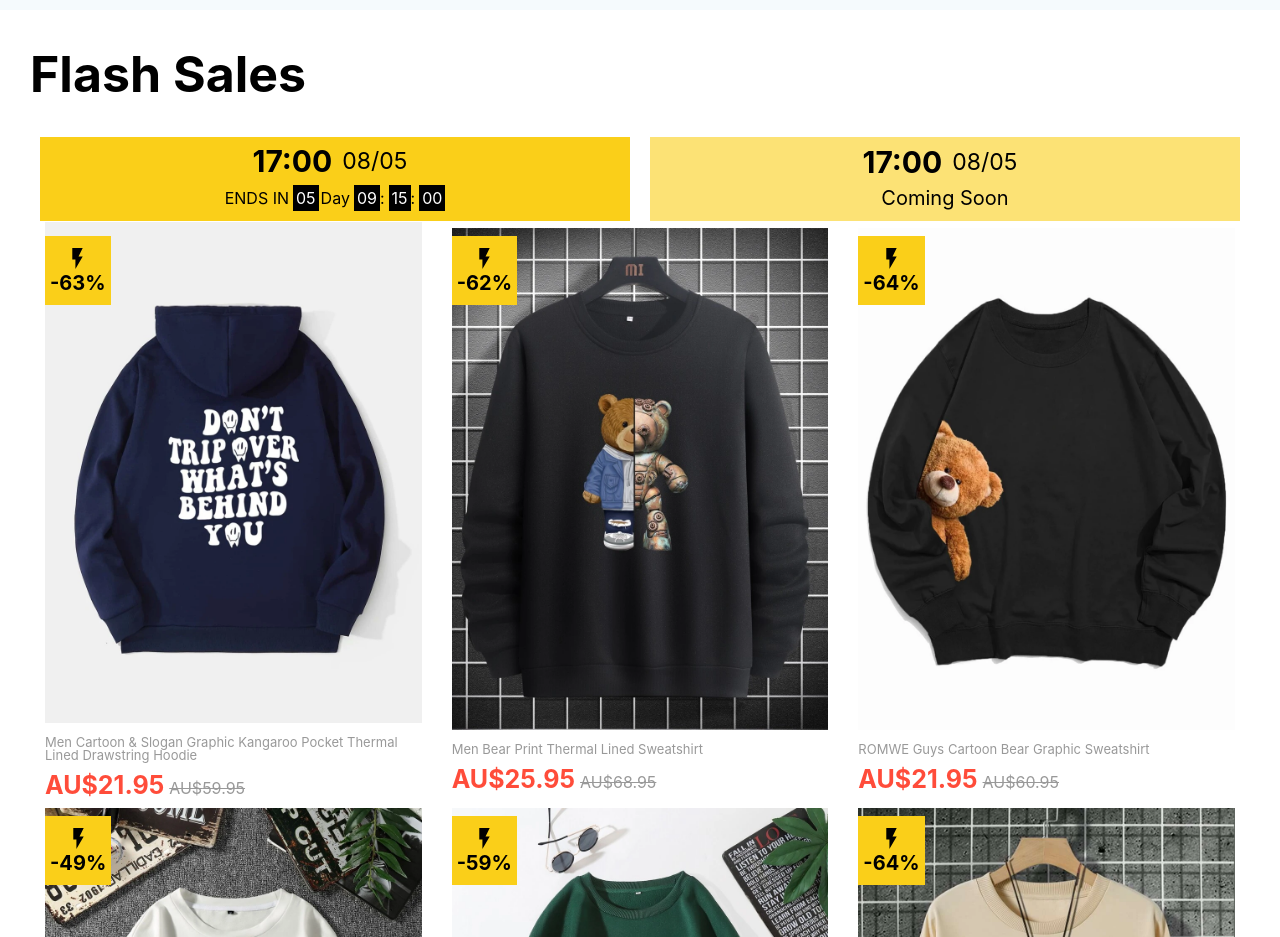
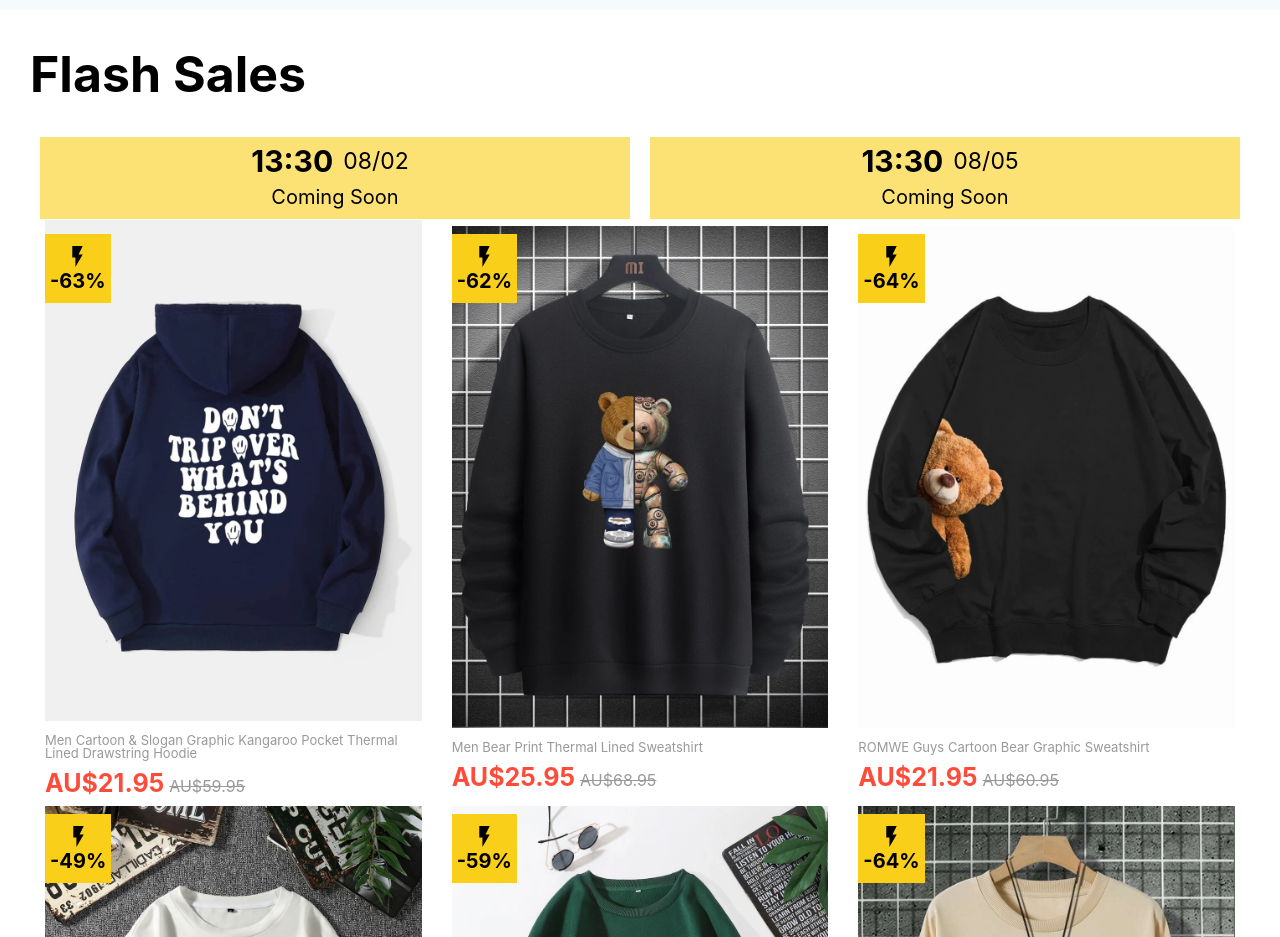
Before and after one commit to yaoyangdi/flash_sales, a React (Create React App) app in the folder frontend/ecommerce/: page / in a window 1280 px wide. Shown: the part 900-1837 px from the top of the page. Built offline with nearby package versions, Linux system fonts and the light colour scheme.

Commit message:
fix countdown

```diff
--- a/frontend/ecommerce/src/assets/data.js
+++ b/frontend/ecommerce/src/assets/data.js
@@ -31,8 +31,7 @@ export const sliderItems = [
 export const flashsales = [
     {
         "id": 1,
-        "status": 1,
-        "startTime": "2022-08-05T13:30:00.000+00:00",
+        "startTime": "2022-08-02T13:30:00.000+00:00",
         "endTime": "2022-08-05T17:00:00.000+00:00",
         "totalStock": 70,
         "availableStock": 0,
@@ -96,7 +95,6 @@ export const flashsales = [
     },
     {
         "id": 2,
-        "status": 0,
         "startTime": "2022-08-05T13:30:00.000+00:00",
         "endTime": "2022-08-05T17:00:00.000+00:00",
         "totalStock": 70,
--- a/frontend/ecommerce/src/components/Countdown.jsx
+++ b/frontend/ecommerce/src/components/Countdown.jsx
@@ -9,7 +9,10 @@ const Container = styled.div`
     width: 100%;
     background-color: ${props => props.color};
     margin:0px 10px;
-
+    cursor: pointer;
+    &:hover{
+        background-color: #facf19;
+    }
 `;
 const DatetimeContainer = styled.div`
     display: flex;
@@ -42,13 +45,14 @@ const TimerBlock = styled.span`
 `;
 
 
-const Countdown = ({endTime, status}) => {
+const Countdown = ({startTime, endTime}) => {
     const [days, setDays] = useState("00");
     const [hours, setHours] = useState("00");
     const [minutes, setMinutes] = useState("00");
     const [seconds, setSeconds] = useState("00");
+    const [status, setStatus ] = useState(0);
 
-    let dateComponents = endTime.split('T');
+    let dateComponents = startTime.split('T');
     let datePieces = dateComponents[0].split("-");
     let timePieces = dateComponents[1].split(":");
 
@@ -59,10 +63,17 @@ const Countdown = ({endTime, status}) => {
     let interval = useRef();
     const startTimer = () => {
         let countdownDate = new Date(endTime);
+        let start_time = new Date(startTime).getTime();
+        const curr = new Date().getTime();
+
+        if(status !== 1){
+            if ( ( curr - start_time) >= 0 ){
+                setStatus(1);
+            }
+        }
+
         interval = setInterval(()=>{
-            const now = new Date().getTime();
-            const distance = countdownDate - now;
-            console.log(distance);
+            const distance = countdownDate - curr;
 
             // Time calculations for days, hours, minutes and seconds
             var days = Math.floor(distance / (1000 * 60 * 60 * 24));
--- a/frontend/ecommerce/src/components/Flashsale.jsx
+++ b/frontend/ecommerce/src/components/Flashsale.jsx
@@ -1,3 +1,4 @@
+import { Link } from "@mui/material";
 import styled from "styled-components"
 import { flashsales } from "../assets/data.js";
 import Countdown from "./Countdown.jsx";
@@ -25,8 +26,10 @@ const Flashsale = () => {
     <Container>
       <Title>Flash Sales</Title>
       <CountdownContainer>
-        {flashsales.map((flashsale) => (
-                <Countdown endTime={flashsale.endTime} status={flashsale.status}/>
+        {flashsales.map((flashsale, index) => (
+                 <Countdown startTime={flashsale.startTime} endTime={flashsale.endTime} status={flashsale.status}/>
+
+
             ))}
       </CountdownContainer>
         {flashsales.length < 2  ? flashsales.map((flashsale) => {
```
